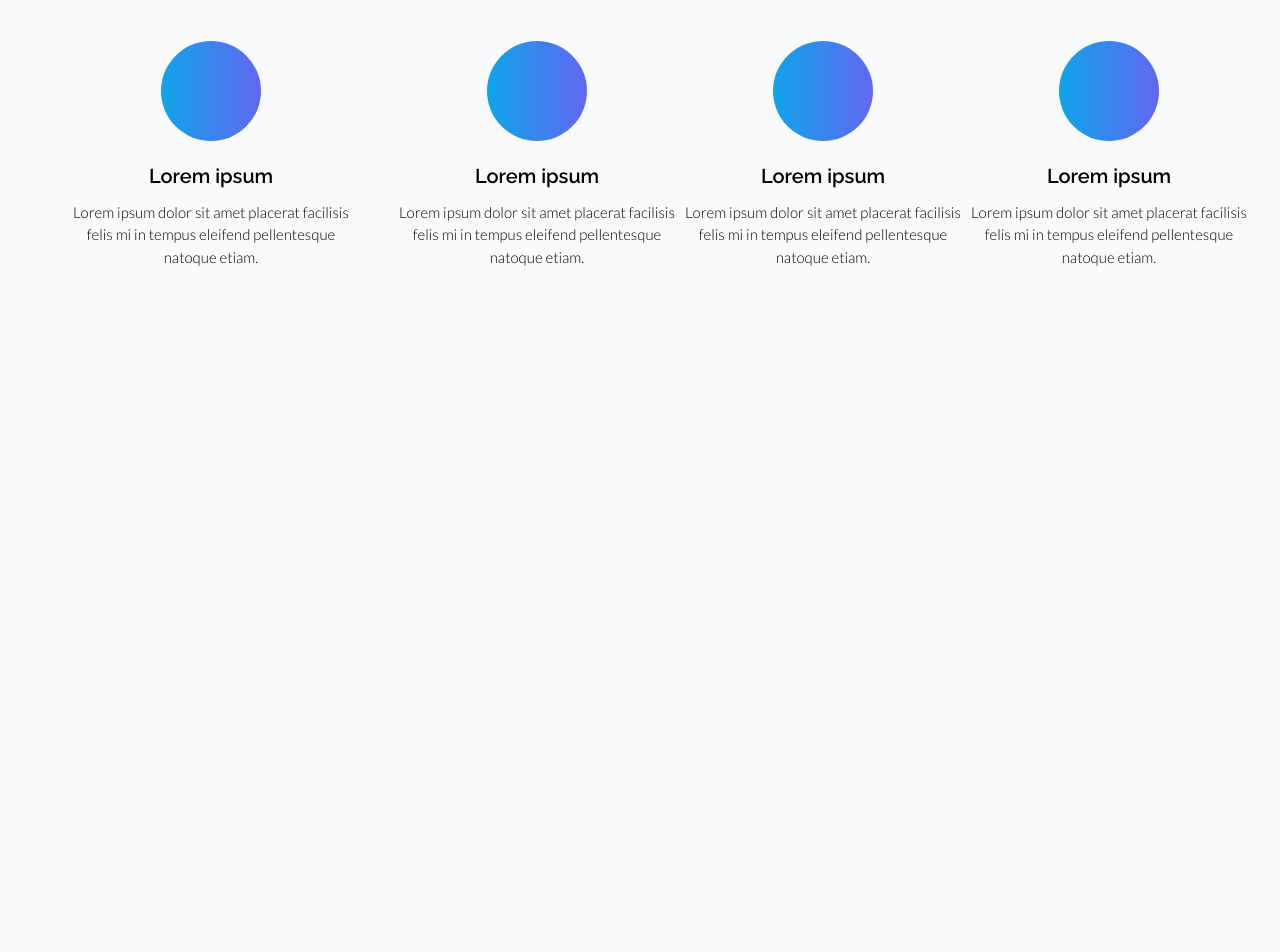
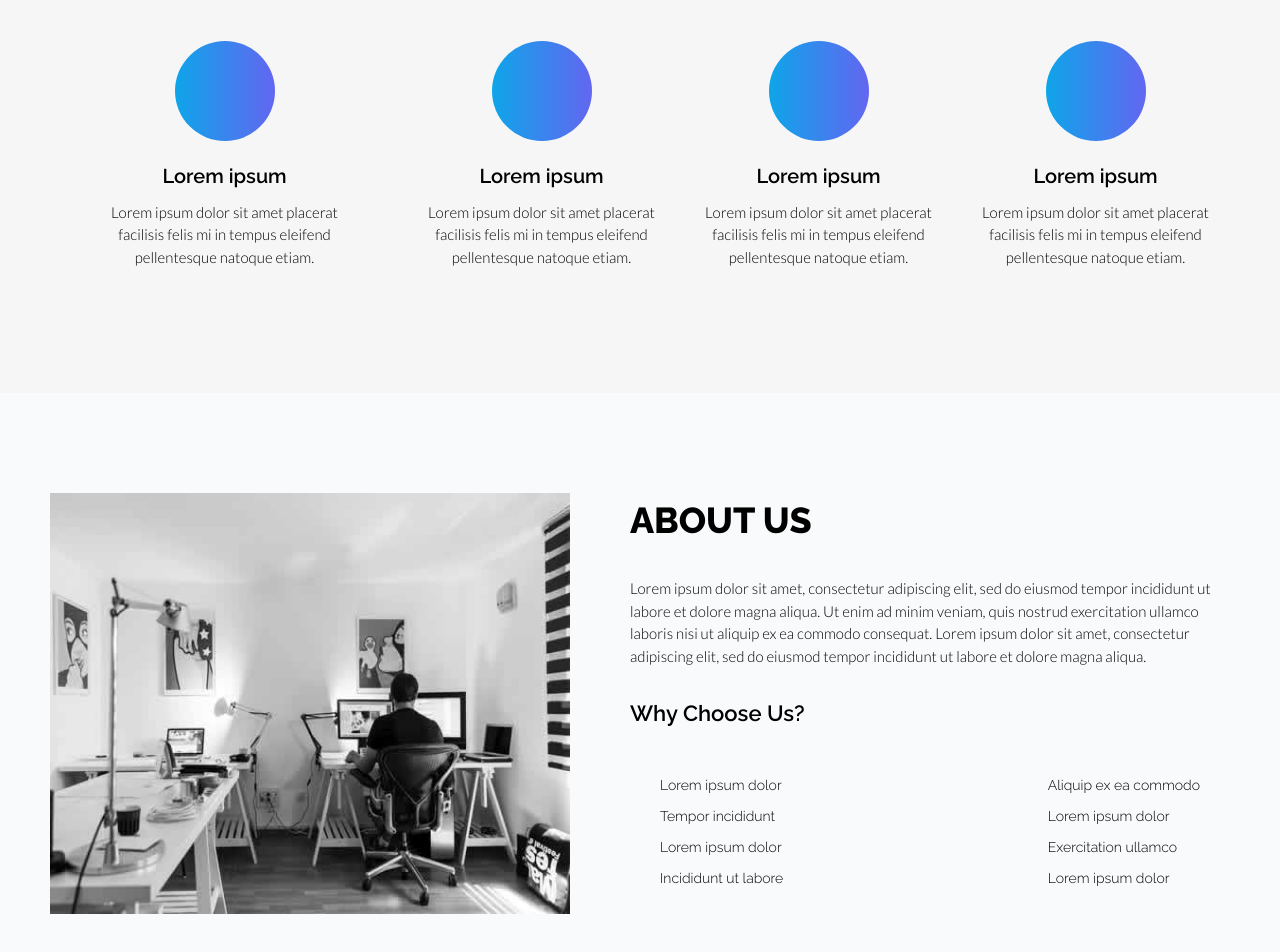
Before and after one commit to arcteggzz/practiceReactAbiola, a React (Create React App) app in the folder white-uipractice01/: page / in a window 1280 px wide. Shown: the part 1360-2312 px from the top of the page. Before the commit the page ends 1753 px from the top, so only its background shows below. Built offline with nearby package versions, Linux system fonts and the light colour scheme; the HTML template or start-up script is replaced by a standard one.

Commit message:
Created the FeaturesCard, AboutUs Components

```diff
--- a/white-uipractice01/src/App.jsx
+++ b/white-uipractice01/src/App.jsx
@@ -1,7 +1,7 @@
 import NavBar from "./components/NavBar"
 import Hero from "./components/Hero"
 import Features from "./components/Features"
-
+import AboutUs from "./components/AboutUs"
 
 
 function App() {
@@ -10,9 +10,12 @@ function App() {
       <NavBar/>
       <Hero/>
       <Features/>
+      <AboutUs/>
     </div>
   );
 }
 
 export default App;
 //adding darkmode to a page. how easy is it?
+//how to host the app on netlify/github pages
+//how is an app different from a website done with html and css? is hosting them different?
--- /dev/null
+++ b/white-uipractice01/src/components/AboutUs.jsx
@@ -0,0 +1,38 @@
+import aboutImage from "../Images/about.jpg"
+
+function AboutUs() {
+    return (
+        <div className="py-[100px] px-[50px] flex justify-between space-x-[60px]">
+            <img className="w-[520px] h-auto" src={aboutImage} alt="" />
+            <div className="aboutUs-section m-0 p-0">
+                <h1 className="font-raleway text-[36px] font-extrabold mb-[15px] mt-0">ABOUT US</h1>
+                <p className="font-openSans text-[15px] my-[30px] font-light">
+                    Lorem ipsum dolor sit amet, consectetur adipiscing elit, sed do eiusmod tempor incididunt ut labore et dolore magna aliqua. Ut enim ad minim veniam, quis nostrud exercitation ullamco laboris nisi ut aliquip ex ea commodo consequat. Lorem ipsum dolor sit amet, consectetur adipiscing elit, sed do eiusmod tempor incididunt ut labore et dolore magna aliqua.
+                </p>
+                <h4 className="font-raleway text-[22px] mb-[20px] font-semibold">Why Choose Us?</h4>
+                <div className="py-[15px] px-[30px] flex justify-between">
+                    <ul className={ulElemsStyle}>
+                        <li className={liElemsStyle}>Lorem ipsum dolor</li>
+                        <li className={liElemsStyle}>Tempor incididunt</li>
+                        <li className={liElemsStyle}>Lorem ipsum dolor</li>
+                        <li className={liElemsStyle}>Incididunt ut labore</li>
+                    </ul>
+                    <ul className={ulElemsStyle}>
+                        <li className={liElemsStyle}>Aliquip ex ea commodo</li>
+                        <li className={liElemsStyle}>Lorem ipsum dolor</li>
+                        <li className={liElemsStyle}>Exercitation ullamco</li>
+                        <li className={liElemsStyle}>Lorem ipsum dolor</li>
+                    </ul>
+                </div>
+            </div>
+        </div>
+    );
+}
+const ulElemsStyle = `m-w-[330px]`
+const liElemsStyle = `font-raleway text-[14px] font-light my-[10px]`
+export default AboutUs;
+
+//about Us text has some margin at the top. how can I remove it?
+//how to add those fancy check marks (blue) to the side of each li element
+// how to manipulate pictures on screen using width and height properties.
+//current image seems warped compared to the one from the website
--- a/white-uipractice01/src/components/Features.jsx
+++ b/white-uipractice01/src/components/Features.jsx
@@ -1,37 +1,19 @@
+import FeaturesCards from "./FeaturesCard"
+
+
 function Features() {
     return (
-        <div className="flex flex-col items-center py-[100px]">
+        <div className="flex flex-col items-center py-[100px] bg-[#F6F6F6] p-[50px]">
             <h1 className="font-raleway text-[36px] font-bold text-center">FEATURES</h1>
-            <div className="flex justify-center space-x-2 max-w-[95%]">
-                <div className={card}>
-                    <div className={cardIcon}></div>
-                    <h4 className={cardh4}>Lorem ipsum</h4>
-                    <p className={cardp}>Lorem ipsum dolor sit amet placerat facilisis felis mi in tempus eleifend pellentesque natoque etiam.</p>
-                </div>
-                <div className={card}>
-                    <div className={cardIcon}></div>
-                    <h4 className={cardh4}>Lorem ipsum</h4>
-                    <p className={cardp}>Lorem ipsum dolor sit amet placerat facilisis felis mi in tempus eleifend pellentesque natoque etiam.</p>
-                </div>
-                <div className={card}>
-                    <div className={cardIcon}></div>
-                    <h4 className={cardh4}>Lorem ipsum</h4>
-                    <p className={cardp}>Lorem ipsum dolor sit amet placerat facilisis felis mi in tempus eleifend pellentesque natoque etiam.</p>
-                </div>
-                <div className={card}>
-                    <div className={cardIcon}></div>
-                    <h4 className={cardh4}>Lorem ipsum</h4>
-                    <p className={cardp}>Lorem ipsum dolor sit amet placerat facilisis felis mi in tempus eleifend pellentesque natoque etiam.</p>
-                </div>
+            <div className="flex justify-center space-x-2">
+                <FeaturesCards/>
+                <FeaturesCards/>
+                <FeaturesCards/>
+                <FeaturesCards/>
             </div>
         </div>
     );
 }
 
-const card = `max-w-[345px] flex flex-col items-center py-[15px] mx-[40px]`
-const cardIcon = `w-[100px] h-[100px] rounded-full bg-gradient-to-r from-sky-500 to-indigo-500 my-[20px]`
-const cardh4 = `font-raleway font-semibold text-[20px] mb-[10px] text-center`
-const cardp = `font-openSans font-light text-[15px] text-center mb-[10px] text-center`
+
 export default Features;
-
-//center the features h1 on the screen
--- /dev/null
+++ b/white-uipractice01/src/components/FeaturesCard.jsx
@@ -0,0 +1,17 @@
+function FeaturesCards() {
+    return (
+        <div className={card}>
+            <div className={cardIcon}></div>
+            <h4 className={cardh4}>Lorem ipsum</h4>
+            <p className={cardp}>Lorem ipsum dolor sit amet placerat facilisis felis mi in tempus eleifend pellentesque natoque etiam.</p>
+        </div>
+    );
+}
+
+const card = `max-w-[345px] flex flex-col items-center py-[15px] mx-[40px]`
+const cardIcon = `w-[100px] h-[100px] rounded-full bg-gradient-to-r from-sky-500 to-indigo-500 my-[20px]`
+const cardh4 = `font-raleway font-semibold text-[20px] mb-[10px] text-center`
+const cardp = `font-openSans font-light text-[15px] text-center mb-[10px] text-center`
+
+export default FeaturesCards;
+//add the icons to the buble
--- a/white-uipractice01/src/components/Hero.jsx
+++ b/white-uipractice01/src/components/Hero.jsx
@@ -23,3 +23,4 @@ export default Hero;
 
 //add image as background of hero section
 //make h1 elements closer to each other along the y-axis
+//p text is longer than the original. can this be corrected?
--- a/white-uipractice01/src/components/NavBar.jsx
+++ b/white-uipractice01/src/components/NavBar.jsx
@@ -21,5 +21,6 @@ const linkStyle = `hover:bg-red-900`
 export default NavBar;
 //Add the hover effect that shows the horizontal line underneath using tailwind
 //add the navigation element to each of the anchor tags in the navBar
+//add the horizontal shadow on the navBar at the bottom of the nav
 
 //add the functionality that displays the line under each of the navBar elements
```
Also changed, not shown: white-uipractice01/src/Images/about.jpg (added).
